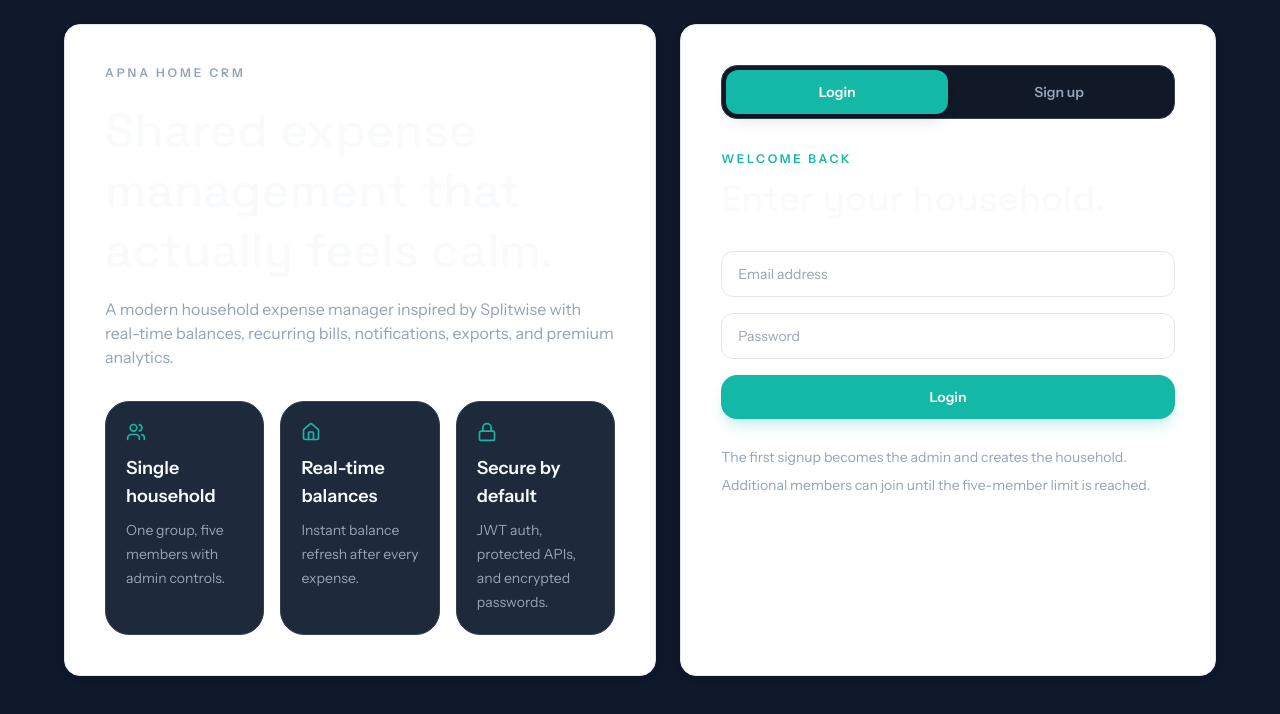
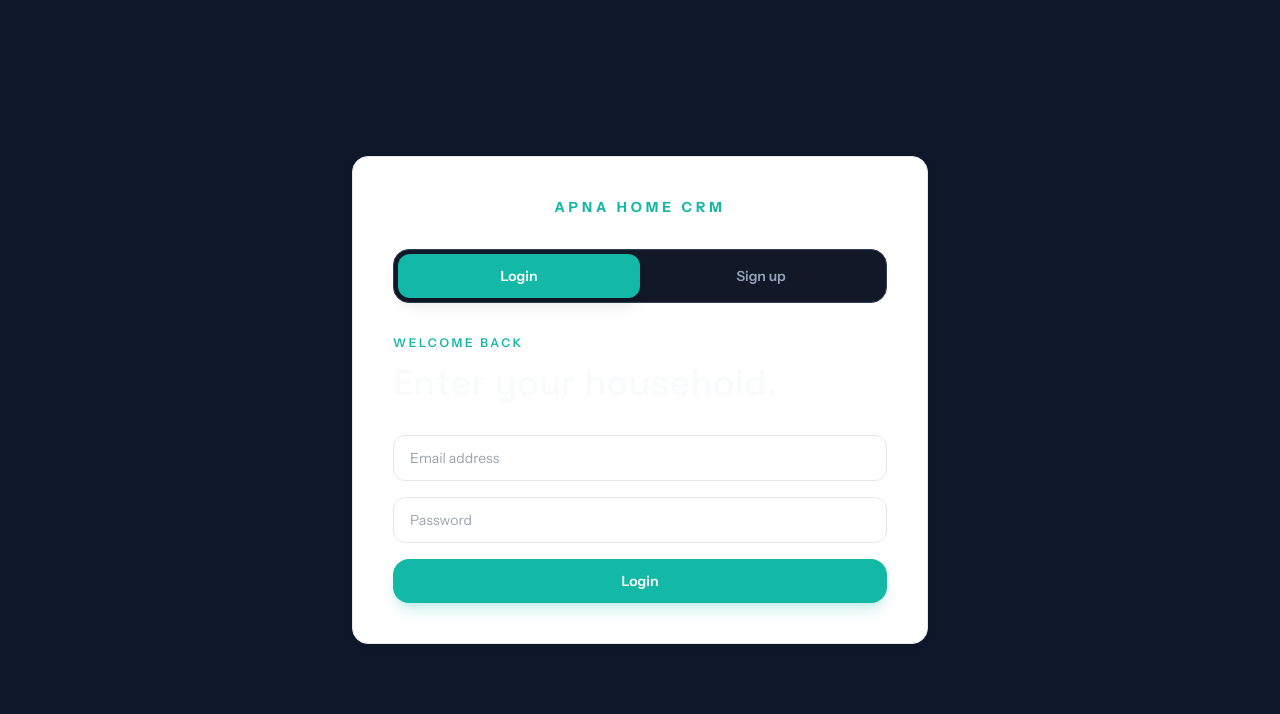
Before and after one commit to tradinghubangelonednh-dev/apna-home-crm, a React (Vite) app in the folder client/: page / in a window 1280 px wide. Shown: the top 714 px of the page. Built offline with nearby package versions, Linux system fonts and the light colour scheme; no server answers.

Commit message:
Clean up auth page layout

```diff
--- a/client/src/pages/AuthPage.jsx
+++ b/client/src/pages/AuthPage.jsx
@@ -1,5 +1,4 @@
 import { useState } from 'react';
-import { Home, Lock, Users } from 'lucide-react';
 
 import { Button } from '../components/shared/Button';
 
@@ -15,63 +14,16 @@ export function AuthPage({ onLogin, onSignup, busy, error }) {
 
   return (
     <div className="min-h-screen bg-app-background px-4 py-6 lg:px-6">
-      <div className="mx-auto grid max-w-6xl gap-6 lg:grid-cols-[1.05fr_0.95fr]">
-
-        {/* LEFT SIDE */}
-        <section className="app-panel overflow-hidden p-8 lg:p-10">
-          <p className="text-xs font-semibold uppercase tracking-[0.24em] text-app-muted">
-            APNA HOME CRM
-          </p>
-
-          <h1 className="mt-5 max-w-xl font-display text-5xl leading-tight text-app-text">
-            Shared expense management that actually feels calm.
-          </h1>
-
-          <p className="mt-4 max-w-2xl text-base text-app-muted">
-            A modern household expense manager inspired by Splitwise with real-time balances, recurring bills, notifications, exports, and premium analytics.
-          </p>
-
-          <div className="mt-8 grid gap-4 md:grid-cols-3">
-            {[
-              {
-                icon: Users,
-                title: 'Single household',
-                description: 'One group, five members with admin controls.'
-              },
-              {
-                icon: Home,
-                title: 'Real-time balances',
-                description: 'Instant balance refresh after every expense.'
-              },
-              {
-                icon: Lock,
-                title: 'Secure by default',
-                description: 'JWT auth, protected APIs, and encrypted passwords.'
-              }
-            ].map((item) => (
-              <div
-                className="rounded-[24px] border border-app-border bg-app-surfaceLight p-5 transition hover:border-app-primary"
-                key={item.title}
-              >
-                <item.icon className="h-5 w-5 text-app-primary" />
-
-                <h3 className="mt-3 text-lg font-semibold text-app-text">
-                  {item.title}
-                </h3>
-
-                <p className="mt-2 text-sm leading-6 text-app-muted">
-                  {item.description}
-                </p>
-              </div>
-            ))}
+      <div className="mx-auto flex min-h-[calc(100vh-3rem)] max-w-xl items-center justify-center">
+        <section className="app-panel w-full p-8 lg:p-10">
+          <div className="text-center">
+            <p className="text-sm font-extrabold uppercase tracking-[0.28em] text-app-primary">
+              APNA HOME CRM
+            </p>
           </div>
-        </section>
-
-        {/* RIGHT SIDE */}
-        <section className="app-panel p-8 lg:p-10">
 
           {/* LOGIN / SIGNUP SWITCH */}
-          <div className="flex rounded-2xl border border-app-border bg-app-surface p-1">
+          <div className="mt-8 flex rounded-2xl border border-app-border bg-app-surface p-1">
             {['login', 'signup'].map((value) => (
               <button
                 key={value}
@@ -193,11 +145,6 @@ export function AuthPage({ onLogin, onSignup, busy, error }) {
                 : 'Create account'}
             </Button>
           </form>
-
-          <p className="mt-6 text-sm leading-7 text-app-muted">
-            The first signup becomes the admin and creates the household.
-            Additional members can join until the five-member limit is reached.
-          </p>
         </section>
       </div>
     </div>
```
